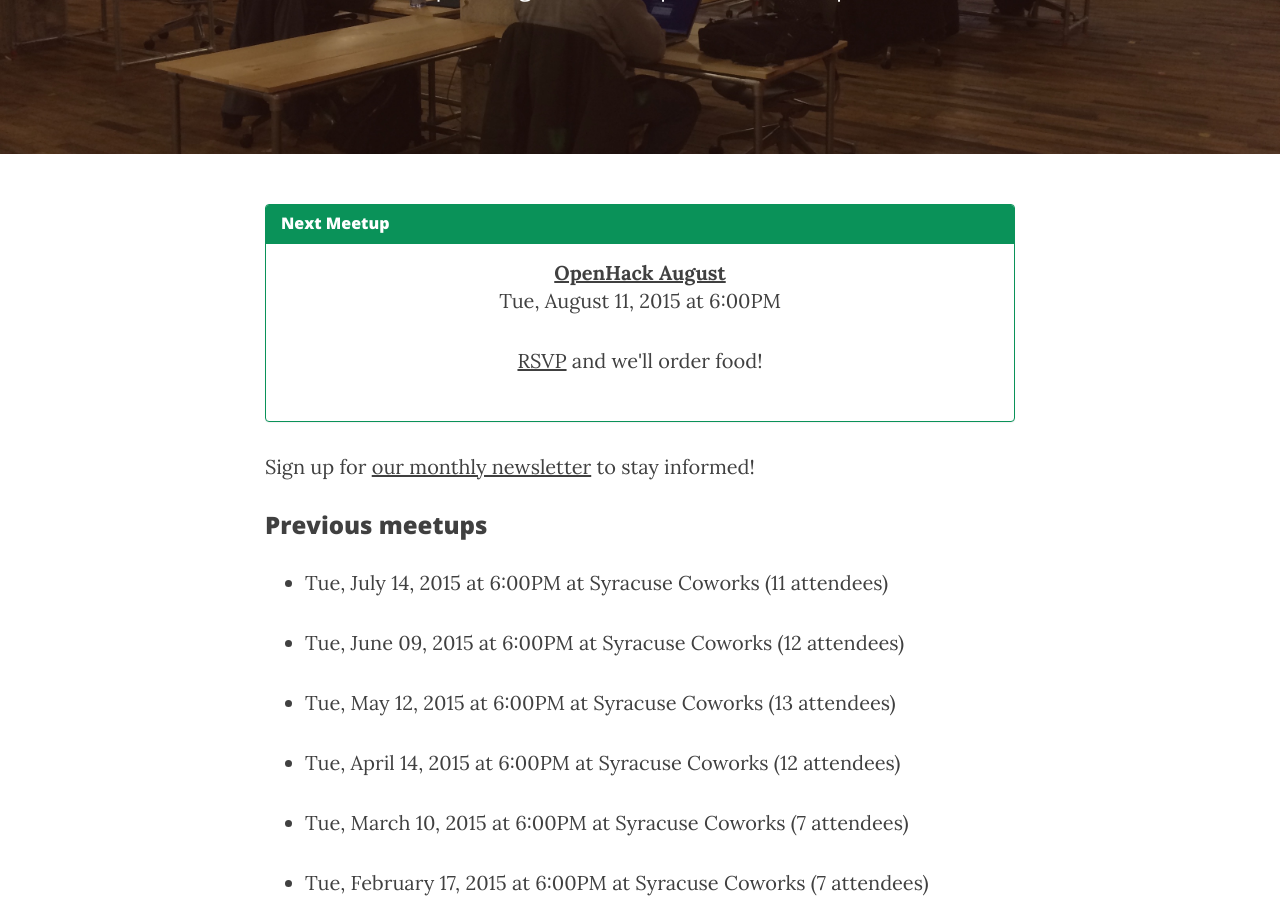
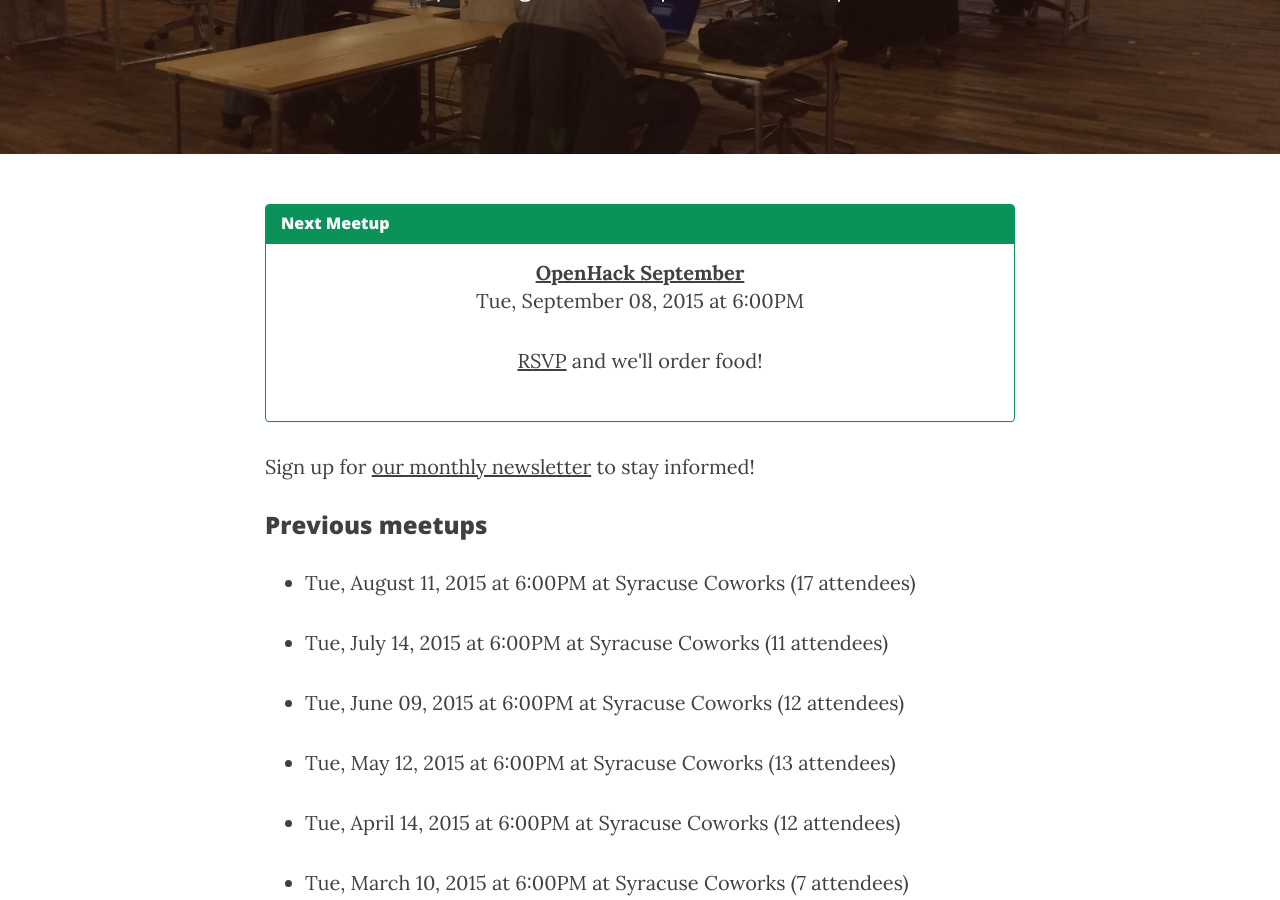
Before and after one commit to syracuseio/openhacksyr.github.io, a Jekyll site: the page built from events.md, in a window 1280 px wide and 900 px high, scrolled down 302 px. Built offline with Jekyll 4.4.1, drawn with Linux system fonts in a browser that asks for light colours; nearby versions of some CDN libraries.

Commit message:
Update for September

```diff
--- a/_data/events.yaml
+++ b/_data/events.yaml
@@ -1,8 +1,13 @@
 ---
+- name: OpenHack September
+  date: 08-09-2015 at 6pm
+  location: coworks
+  rsvp_link: http://nextplex.com/syracuse-ny/calendar/events/31111-openhack-september
 - name: OpenHack August
   date: 11-08-2015 at 6pm
   location: coworks
   rsvp_link: http://nextplex.com/syracuse-ny/groups/openhack-syracuse/events/30521-openhack-august
+  attendees: 17
 - name: OpenHack July
   date: 14-07-2015 at 6pm
   location: coworks
```
